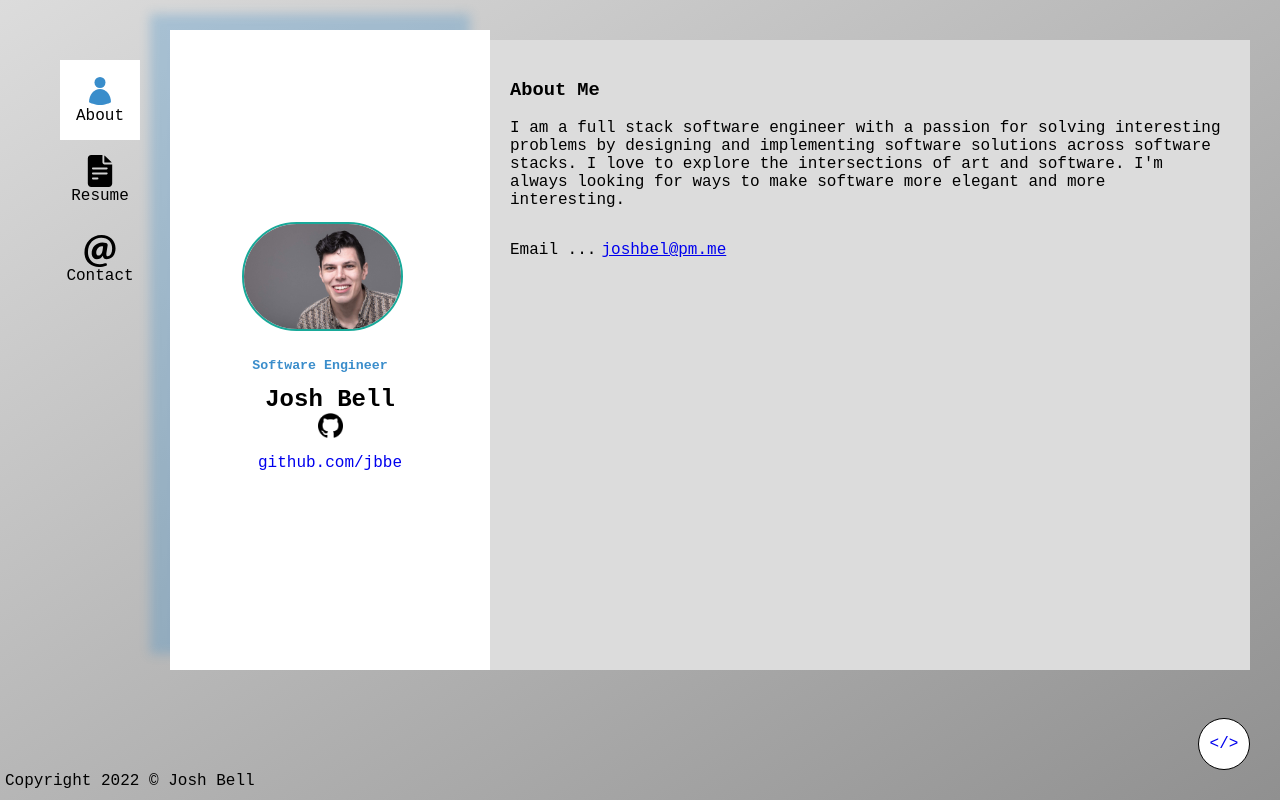
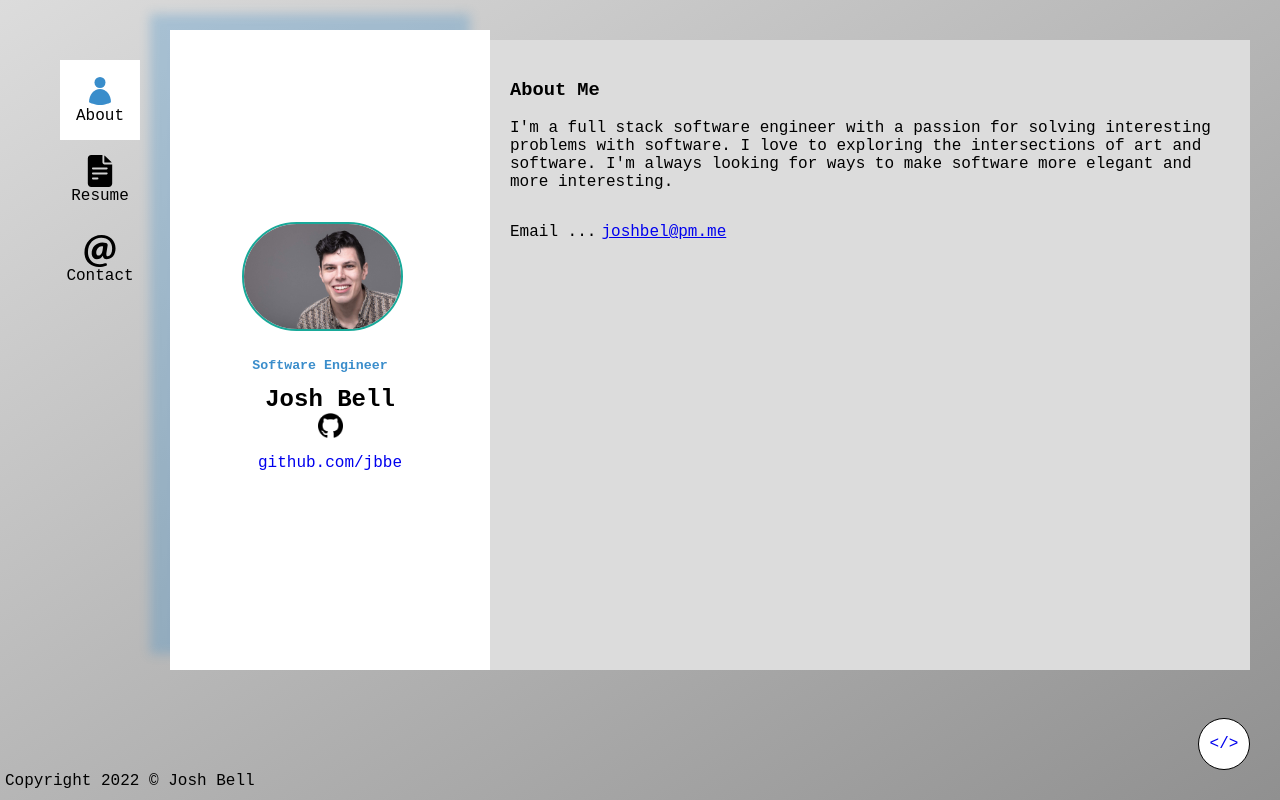
Before and after one commit to jbbe/personal-site, a React (Create React App) app: page / in a window 1280 px wide. Built offline with nearby package versions, Linux system fonts and the light colour scheme.

Commit message:
Update resume and about page

```diff
--- a/src/components/About.tsx
+++ b/src/components/About.tsx
@@ -5,10 +5,9 @@ import { Email } from '../Constants';
 export const About = () => {
     return <>
             <TabTitle title="About Me" />
-            <p>I am a full stack software engineer with a passion for solving interesting problems
-                by designing and implementing software solutions across software stacks. I love to explore
-                the intersections of art and software. I'm always looking for ways to make software more elegant
-                and more interesting.
+            <p>I'm a full stack software engineer with a passion for solving interesting problems
+                with software. I love to exploring the intersections of art and software. I'm always
+                looking for ways to make software more elegant and more interesting.
             </p>
             <div style={{display: 'flex'}}><p style={{marginRight: '5px'}}>Email ...  </p>{Email}</div>
         </>;
--- a/src/resume.json
+++ b/src/resume.json
@@ -42,7 +42,7 @@
         ]
       },
       {
-        "company": "Th3rdcoast Digital Solutions",
+        "company": "Th3rdcoast Digital Solutions (now Mindspring)",
         "position": "Software Developer",
         "location": "Grand Haven, MI",
         "startDate": "June 2020",
```
